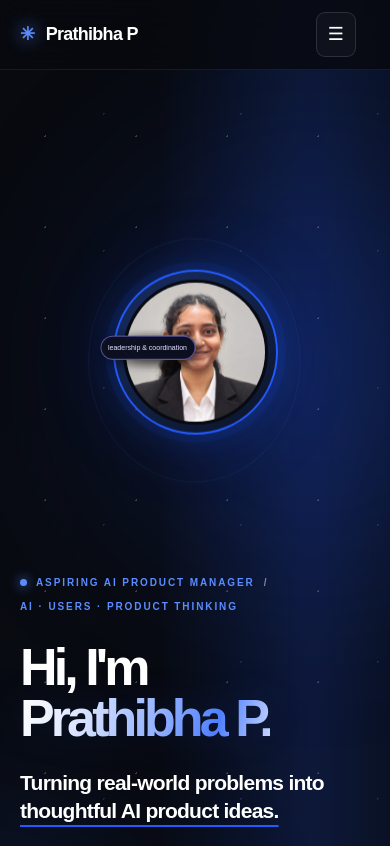
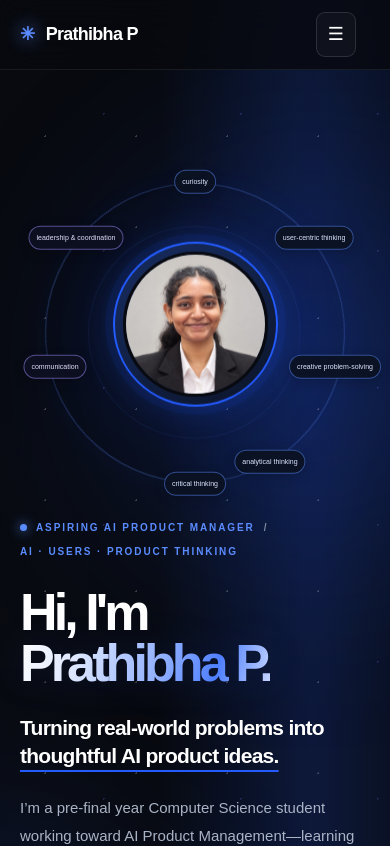
Before and after one commit to prathibha-1314/Portfolio, a Next.js app: page / in a window 390 px wide. Shown: the top 846 px of the page. Built offline with nearby package versions, Linux system fonts and the light colour scheme.

Commit message:
Replace crowded dual orbit with one clean skill orbit

```diff
--- a/src/app/globals.css
+++ b/src/app/globals.css
@@ -263,3 +263,29 @@ h1 { font-size:clamp(52px,7.2vw,88px);line-height:.99;letter-spacing:-.075em;mar
  .ws-6 { top:calc(50% + 117px);left:calc(50% - 132px); }
  .ws-7 { top:calc(50% - 7px);left:calc(50% - 163px); }
 }
+
+
+/* Single clean orbit featuring seven standout soft skills */
+.skill-orbit-art { min-height:480px;overflow:visible; }
+.ring-single { width:410px;height:410px;border:1px solid #5B8CFF55;border-radius:50%;position:absolute;pointer-events:none;box-shadow:0 0 28px #245BFF0c;animation:orbit-spin 70s linear infinite; }
+.skill-label { transform:translate(-50%,-50%);font-size:9px;letter-spacing:0;padding:7px 10px; }
+.single-1 { top:calc(50% - 207px);left:50%; }
+.single-2 { top:calc(50% - 129px);left:calc(50% + 164px); }
+.single-3 { top:calc(50% + 45px);left:calc(50% + 193px); }
+.single-4 { top:calc(50% + 177px);left:calc(50% + 103px); }
+.single-5 { top:calc(50% + 207px);left:50%; }
+.single-6 { top:calc(50% + 45px);left:calc(50% - 193px); }
+.single-7 { top:calc(50% - 129px);left:calc(50% - 164px); }
+@media (max-width:900px) and (min-width:651px) { .skill-orbit-art { transform:scale(.82);transform-origin:center center;margin-inline:-30px; } }
+@media (max-width:650px) {
+ .skill-orbit-art { min-height:365px;margin:0 -8px; }
+ .ring-single { width:300px;height:300px; }
+ .skill-label { font-size:7px;padding:6px 7px; }
+ .single-1 { top:calc(50% - 151px);left:50%; }
+ .single-2 { top:calc(50% - 95px);left:calc(50% + 119px); }
+ .single-3 { top:calc(50% + 34px);left:calc(50% + 140px); }
+ .single-4 { top:calc(50% + 129px);left:calc(50% + 75px); }
+ .single-5 { top:calc(50% + 151px);left:50%; }
+ .single-6 { top:calc(50% + 34px);left:calc(50% - 140px); }
+ .single-7 { top:calc(50% - 95px);left:calc(50% - 119px); }
+}
```
